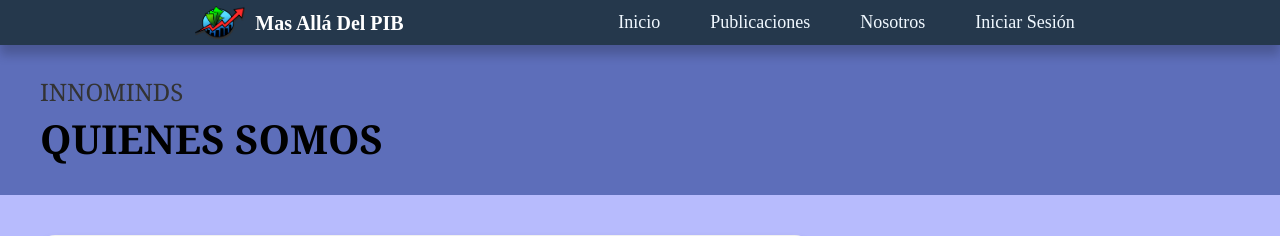
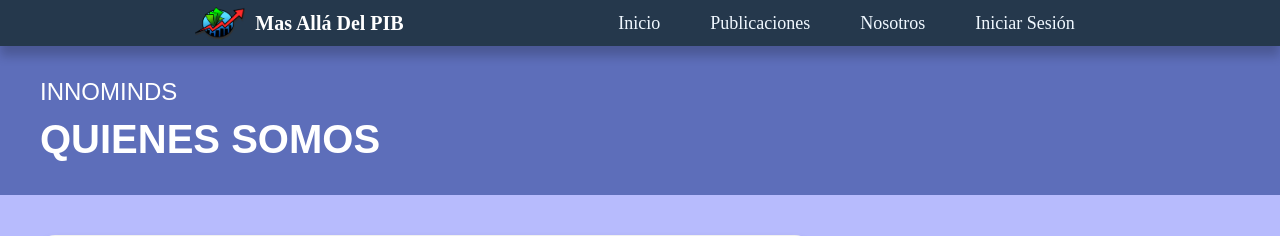
Before and after one commit to Edubedo/MasAllaDelPIB, a PHP site: page /views/about.php in a window 1280 px wide. Shown: the top 236 px of the page. Run offline with PHP 8.4, Linux system fonts and the light colour scheme; some libraries are stand-ins or nearby versions.

Commit message:
cambios de diseño

```diff
--- a/css/style.css
+++ b/css/style.css
@@ -113,7 +113,7 @@ img {
 nav {
 	background: var(--color-primary);
 	width: 100vw;
-	height: 4.5rem;
+	height: 4.63rem;
 	position: fixed;
 	top: 0;
 	z-index: 10;
--- a/views/css/about.css
+++ b/views/css/about.css
@@ -28,8 +28,6 @@ body {
 }
 
 .titulo {
-    font-family: Georgia, 'Times New Roman', Times, serif;
-    color: #000;
     line-height: 1.2;
     width: 100%;
     display: flex;
@@ -43,7 +41,7 @@ body {
     font-size: 2.4rem;
     margin: 0;
     font-weight: normal;
-    color: #333;
+    color: #ffffff;
     z-index: 1;
     margin-top: 3rem;
 }
@@ -52,7 +50,7 @@ body {
     font-size: 4rem;
     margin: 0.1rem 0 0;
     font-weight: bold;
-    color: #000;
+    color: #ffffff;
 }
 
 
--- a/views/css/posts.css
+++ b/views/css/posts.css
@@ -325,6 +325,7 @@ a img {
         display: block;
         width: 100%;
         padding: 1.5rem 0;
+        font-size: 2rem;
     }
 
     #toggle:checked ~ .list {
--- a/views/layout/carousel.php
+++ b/views/layout/carousel.php
@@ -40,7 +40,7 @@ $pdo = null;
             <div class="page-wrapper">
                 <!-- Post Slider -->
                 <div class="post-slider">
-                    <h1 class="slider-title">MAS ALLÁ DEL PIB</h1>
+                    <h1 class="slider-title">Publicaciones populares</h1>
                     <i class="fas fa-chevron-left prev"></i>
                     <i class="fas fa-chevron-right next"></i>
 
--- a/views/layout/footer.php
+++ b/views/layout/footer.php
@@ -18,7 +18,7 @@
                 <img src="../../assets/img/logo.png" alt="imagen logo empresa">
             </div>
             <div class="nombre">
-                <h2>INNOMINDS</h2>
+                <h2 style="color:white;font-size:3rem">Mas Allá del PIB</h2>
             </div>
         </div>
 
```
Also changed, not shown: admin/posts/uploads/Captura de pantalla 2025-04-03 082327.png (added).
